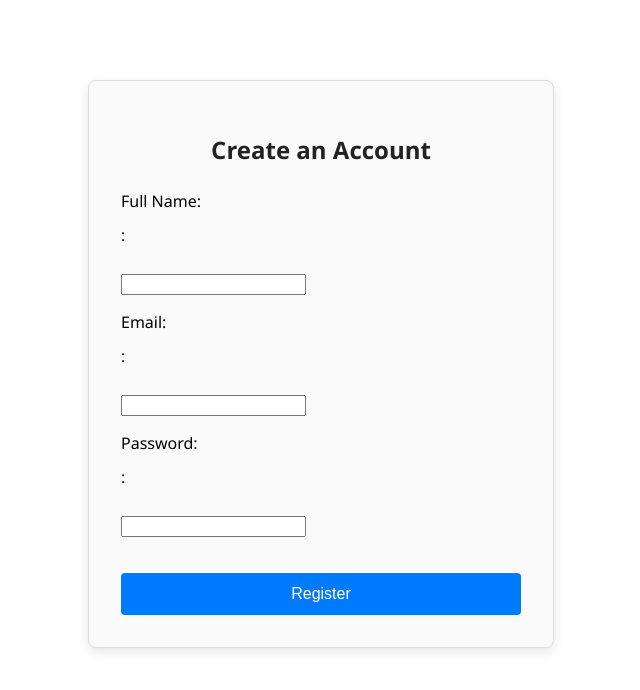
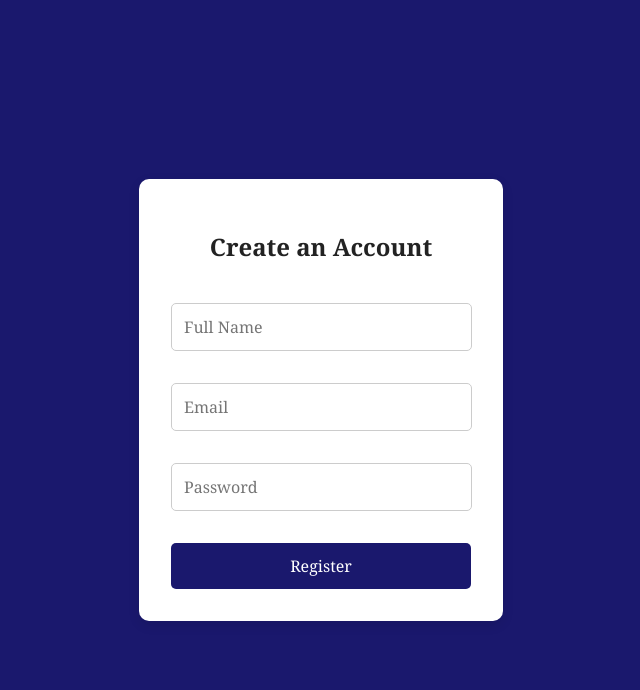
Before and after one commit to iyedhoch/ProxymProject, a React (Create React App) app in the folder frontend/: page /register in a window 1280 px wide. Shown: the top 690 px of the page, without its empty margins (319-959 px from the left). Built offline with nearby package versions, Linux system fonts and the light colour scheme.

Commit message:
Update login, Register and InputFields components Style

```diff
--- a/frontend/src/components/InputFields.css
+++ b/frontend/src/components/InputFields.css
@@ -2,23 +2,37 @@
   margin-bottom: 20px;
 }
 
-.input-label {
+/*.input-label {
   display: block;
   margin-bottom: 6px;
   color: #444;
   font-weight: 600;
+}*/
+
+.input-field{
+  width: 274.67px;
+  padding: 0.75rem;
+  border: 1px solid #ccc;
+  font-family:Georgia, serif;
+  border-radius: 5px;
+  font-size: 1rem;
 }
 
-.input-field {
+/*.input-field {
   width: 100%;
   padding: 10px;
   border: 1px solid #ccc;
   border-radius: 4px;
   box-sizing: border-box;
   transition: border-color 0.2s;
-}
+}*/
+
+/*.input-field:focus {
+  border-color: #007bff;
+  outline: none;
+}*/
 
 .input-field:focus {
-  border-color: #007bff;
+  border-color: #2724a3;
   outline: none;
 }
--- a/frontend/src/components/InputFields.jsx
+++ b/frontend/src/components/InputFields.jsx
@@ -1,11 +1,12 @@
 import React from 'react';
 import './InputFields.css';
 
-function InputField({ label, type, value, onChange }) {
+function InputField({ /*label*/ placeholder, type, value, onChange }) {
   return (
-    <div style={{ marginBottom: '16px' }}>
-      <label>{label}:</label><br />
-      <input type={type}
+    <div className='input-group' style={{ marginBottom: '16px' }}>
+      {/*<label>{label}:</label><br />*/}
+      <input className='input-field' type={type}
+      placeholder={placeholder}
       value={value}
       onChange={onChange}
       required />
--- a/frontend/src/pages/Login/Login.css
+++ b/frontend/src/pages/Login/Login.css
@@ -10,10 +10,21 @@
 .login-container {
   display: flex;
   height: 100vh;
-  width: 100vh;
+  width: 100%;
   justify-content: center;
   align-items: center;
   background-color: #1a186d;
+}
+
+.login-container form{
+  background: #fff;
+  padding: 2rem;
+  border-radius: 10px;
+  box-shadow: 0 4px 12px rgba(0,0,0,0.1);
+  width: 300px;
+  display: flex;
+  flex-direction: column;
+  gap: 1rem;
 }
 
 /*.login-container h2 {
@@ -37,13 +48,15 @@
   border-radius: 5px;
 }*/
 
-.login-container input {
+/*.login-container input {
   padding: 0.75rem;
   border: 1px solid #ccc;
   font-family:Georgia, serif;
   border-radius: 5px;
   font-size: 1rem;
-}
+}*/
+
+
 
 /*.login-container button {
   width: 100%;
--- a/frontend/src/pages/Login/Login.jsx
+++ b/frontend/src/pages/Login/Login.jsx
@@ -35,8 +35,7 @@ const LoginPage = () => {
       <form onSubmit={handleLogin}>
 
         <h2>Login</h2>
-        <input
-
+        <InputField
           type="email"
           placeholder="Email"
           value={email}
@@ -45,7 +44,7 @@ const LoginPage = () => {
         />
 
 
-        <input
+        <InputField
           type="password"
           placeholder="Password"
           value={password}
@@ -55,8 +54,9 @@ const LoginPage = () => {
 
         <button type="submit">Login</button>
         <button type="button">Register</button>
+        {message && <p className="message">{message}</p>}
       </form>
-      {message && <p className="message">{message}</p>}
+      {/*message && <p className="message">{message}</p>*/}
     </div>
   );
 };
--- a/frontend/src/pages/Register/Register.css
+++ b/frontend/src/pages/Register/Register.css
@@ -1,4 +1,4 @@
-.register-container {
+/*.register-container {
   max-width: 400px;
   margin: 80px auto;
   padding: 32px;
@@ -7,22 +7,51 @@
   background-color: #fafafa;
   box-shadow: 0 4px 12px rgba(0, 0, 0, 0.1);
   font-family: 'Segoe UI', sans-serif;
+}*/
+
+.register-container {
+  display: flex;
+  height: 100vh;
+  width: 100%;
+  justify-content: center;
+  align-items: center;
+  background-color: #1a186d;
 }
+
+.register-container form{
+  background: #fff;
+  padding: 2rem;
+  border-radius: 10px;
+  box-shadow: 0 4px 12px rgba(0,0,0,0.1);
+  width: 300px;
+  display: flex;
+  flex-direction: column;
+  gap: 1rem;
+}
+
+/*.register-container h2 {
+  text-align: center;
+  margin-bottom: 24px;
+  color: #222;
+}*/
 
 .register-container h2 {
   text-align: center;
   margin-bottom: 24px;
   color: #222;
+  font-family:Georgia, serif;
 }
 
-.register-container label {
+/*.register-container label {
   display: block;
   margin-top: 12px;
   margin-bottom: 4px;
   font-weight: 500;
-}
+}*/
 
-.register-container button {
+
+
+/*.register-container button {
   width: 100%;
   padding: 12px;
   margin-top: 20px;
@@ -33,8 +62,25 @@
   font-size: 16px;
   cursor: pointer;
   transition: background-color 0.2s ease;
+}*/
+
+.register-container button {
+  padding: 0.75rem;
+  background: #1a186d;
+  color: #fff;
+  border: none;
+  border-radius: 5px;
+  font-size: 1rem;
+  cursor: pointer;
+  transition: 0.3s ease, 0.2s ease;
+  font-family:Georgia, serif;
 }
 
-.register-container button:hover {
+/*.register-container button:hover {
   background-color: #0056b3;
+}*/
+
+.register-container button:hover{
+  background: #2724a3;
+  transform: translateY(-2px);
 }
--- a/frontend/src/pages/Register/Register.jsx
+++ b/frontend/src/pages/Register/Register.jsx
@@ -27,27 +27,37 @@ function Register() {
 
   return (
     <div className="register-container">
-      <h2>Create an Account</h2>
+
+      {/*<h2>Create an Account</h2>*/}
+
       <form onSubmit={handleSubmit}>
-        <label>Full Name:</label>
+        <h2>Create an Account</h2>
+
+        {/*<label>Full Name:</label>*/}
+
         <InputField
+          placeholder='Full Name'
           type="text"
           value={name}
           onChange={(e) => setName(e.target.value)}
           required
         />
 
-        <label>Email:</label>
+        {/*<label>Email:</label>*/}
+
         <InputField
           type="email"
+          placeholder="Email"
           value={email}
           onChange={(e) => setEmail(e.target.value)}
           required
         />
 
-        <label>Password:</label>
+        {/*<label>Password:</label>*/}
+
         <InputField
           type="password"
+          placeholder="Password"
           value={password}
           onChange={(e) => setPassword(e.target.value)}
           required
```
